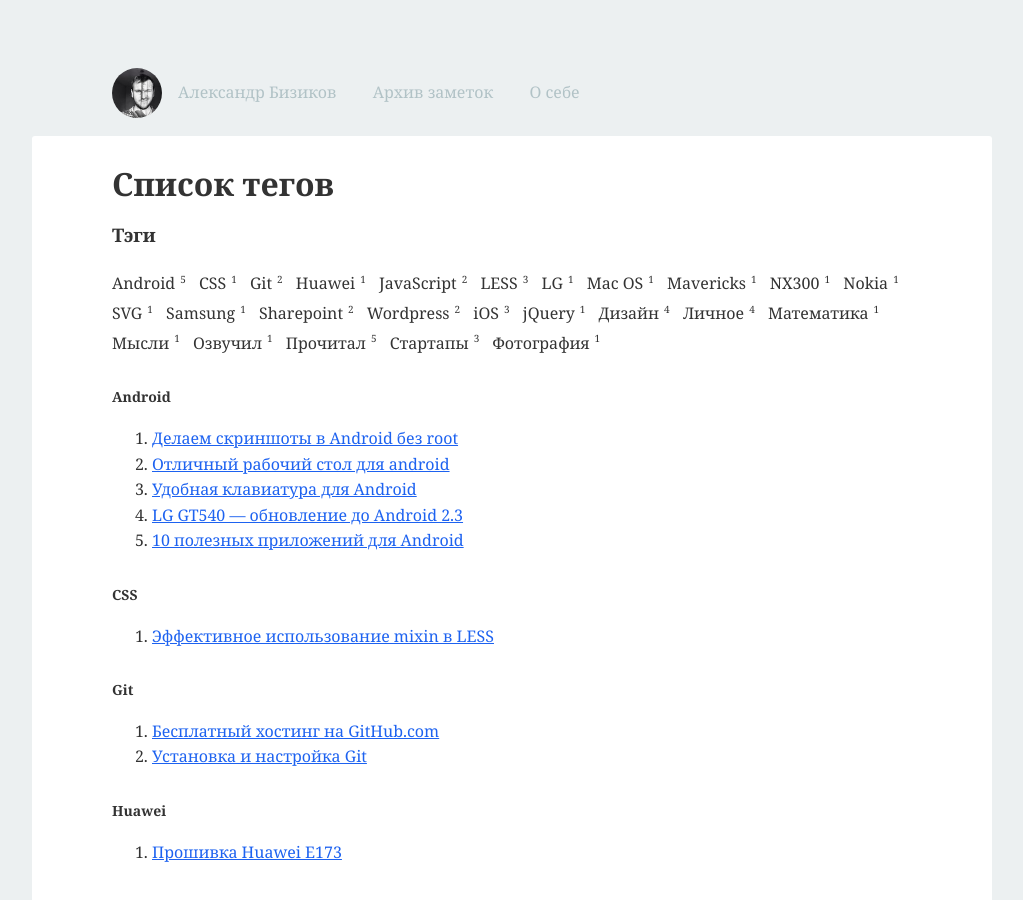
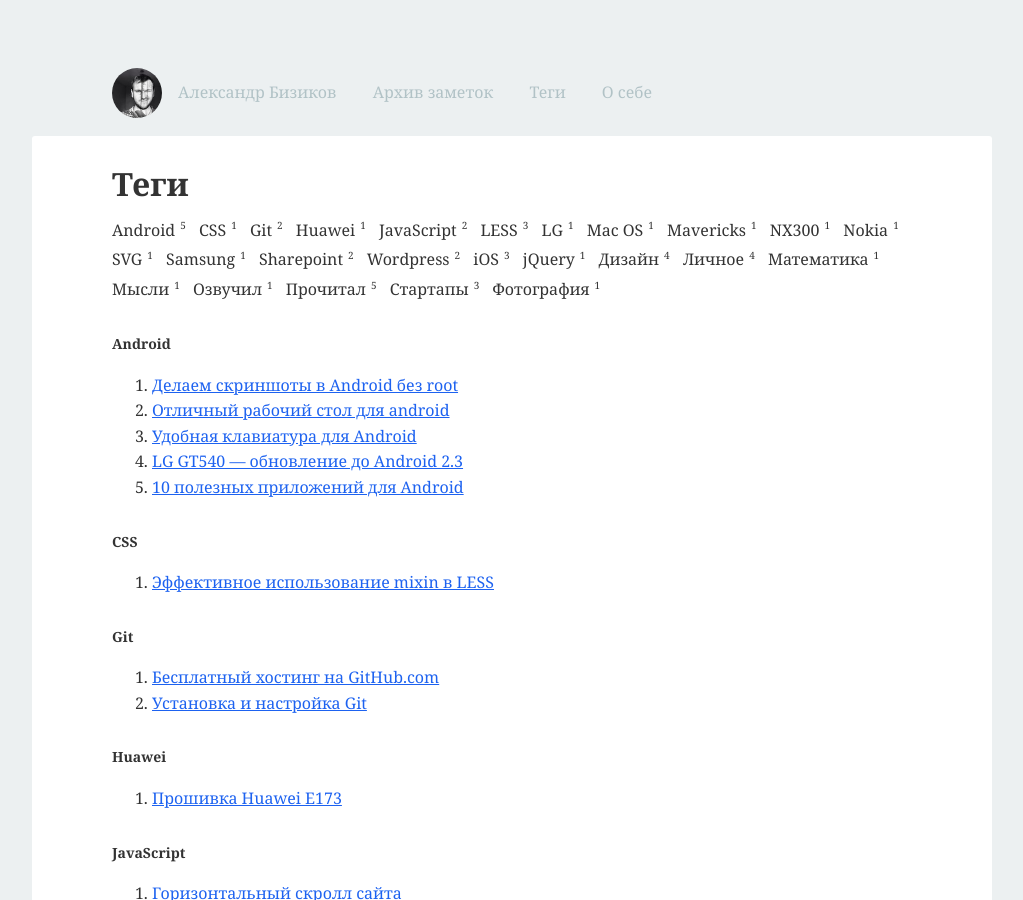
Before and after one commit to anna-vanlee/bizikov.ru, a Jekyll site: the page built from tags/index.html, in a window 1280 px wide and 900 px high. Shown: the whole window, without its empty margins (128-1151 px from the left). Built offline with Jekyll 4.4.1, drawn with Linux system fonts in a browser that asks for light colours; some web fonts are replaced; comment, search, counter and statistics services are not loaded.

Commit message:
Добавлена ссылка на страницу с тегами

```diff
--- a/_config.yml
+++ b/_config.yml
@@ -11,6 +11,8 @@ links:
     icon: /upload/page/home/bizikov.jpg
   - title: Архив заметок
     url: /archive/
+  - title: Теги
+    url: /tags/
   - title: О себе
     url: /about/
 
--- a/tags/index.html
+++ b/tags/index.html
@@ -1,12 +1,11 @@
 ---
 layout: page
-title: Список тегов
+title: Теги
 no_share: true
 no_comments: true
 ---
 {% capture site_tags %}{% for tag in site.tags %}{{ tag | first }}{% unless forloop.last %},{% endunless %}{% endfor %}{% endcapture %}{% capture num_words %}{{ site_tags | split:',' | size }}{% endcapture %}{% assign tag_words = site_tags | split:',' | sort site_tags%}
 <div class="tags">
-    <h3>Тэги</h3>
     <ul class="item-list">{% for item in (0..num_words) %}{% unless forloop.last %}{% capture this_word %}{{ tag_words[item] | strip_newlines }}{% endcapture %}
         <li><a href="#{{ this_word }}">{{ this_word }}</a><sup>{{ site.tags[this_word].size }}</sup></li>{% endunless %}{% endfor %}
     </ul>{% for item in (0..num_words) %}{% unless forloop.last %}{% capture this_word %}{{ tag_words[item] | strip_newlines }}{% endcapture %}
```
